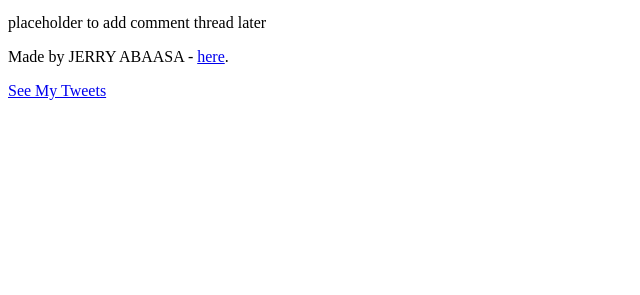
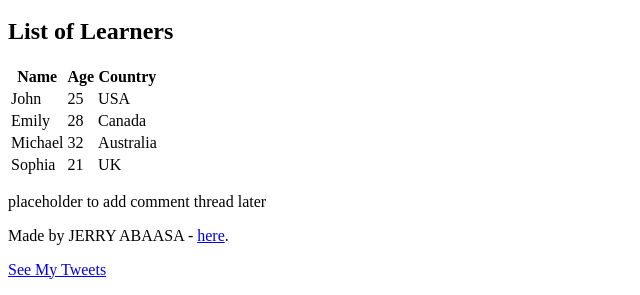
Before and after one commit to JAbaasa1234/My_First_Portfolio, a plain HTML site: page html_basic/index.html in a window 1280 px wide. Shown: the part 561-856 px from the top of the page, without its empty margins (0-640 px from the left). Before the commit the page ends 800 px from the top, so only its background shows below. Drawn offline with Linux system fonts and the light colour scheme.

Commit message:
Add table of learners to index.html

```diff
--- a/html_basic/index.html
+++ b/html_basic/index.html
@@ -27,6 +27,40 @@
             <a href="https://i.ibb.co/gTDZZT8/ALX-Logo-07.png">
                 <img src="https://i.ibb.co/gTDZZT8/ALX-Logo-07.png" alt="ALX Logo">
             </a>
+
+            <!-- Table of Learners -->
+            <h2>List of Learners</h2>
+            <table>
+                <thead>
+                    <tr>
+                        <th>Name</th>
+                        <th>Age</th>
+                        <th>Country</th>
+                    </tr>
+                </thead>
+                <tbody>
+                    <tr>
+                        <td>John</td>
+                        <td>25</td>
+                        <td>USA</td>
+                    </tr>
+                    <tr>
+                        <td>Emily</td>
+                        <td>28</td>
+                        <td>Canada</td>
+                    </tr>
+                    <tr>
+                        <td>Michael</td>
+                        <td>32</td>
+                        <td>Australia</td>
+                    </tr>
+                    <tr>
+                        <td>Sophia</td>
+                        <td>21</td>
+                        <td>UK</td>
+                    </tr>
+                </tbody>
+            </table>
         </article>
         <aside>
             <p>placeholder to add comment thread later</p>
```
